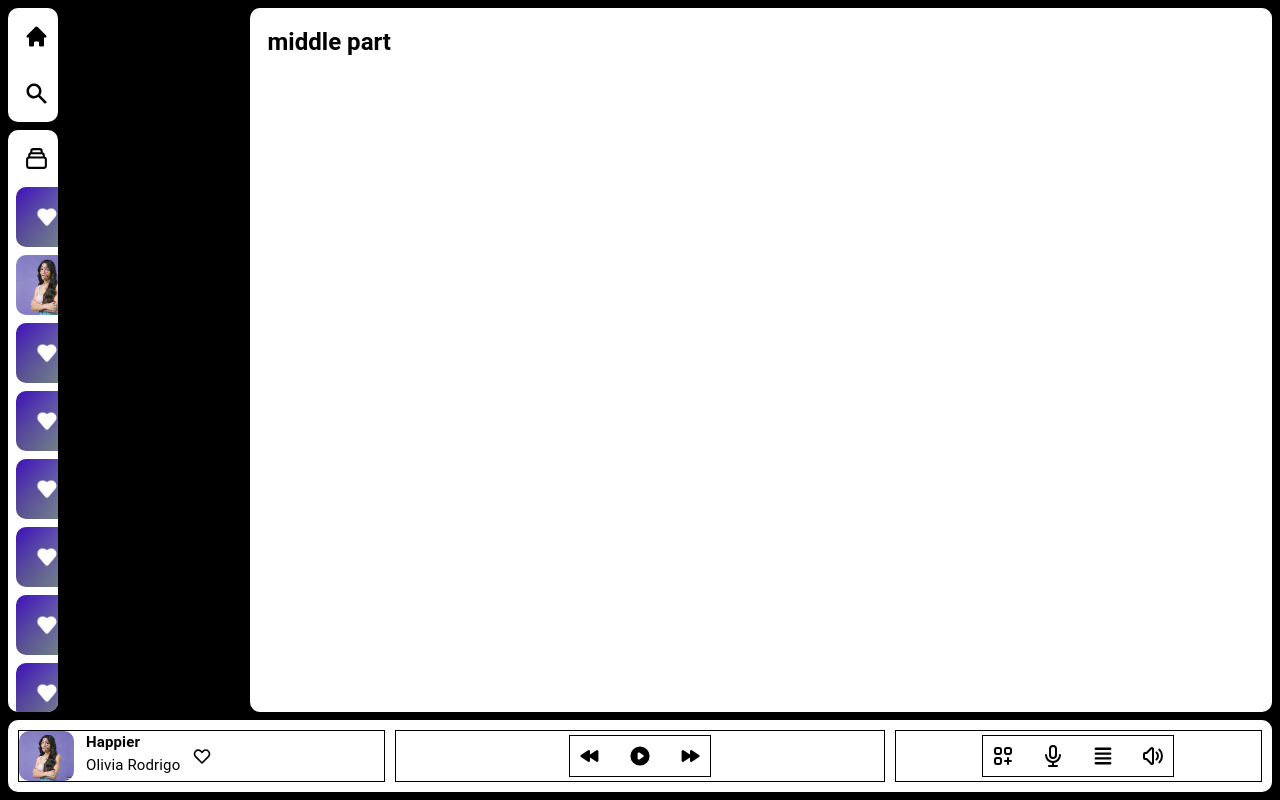
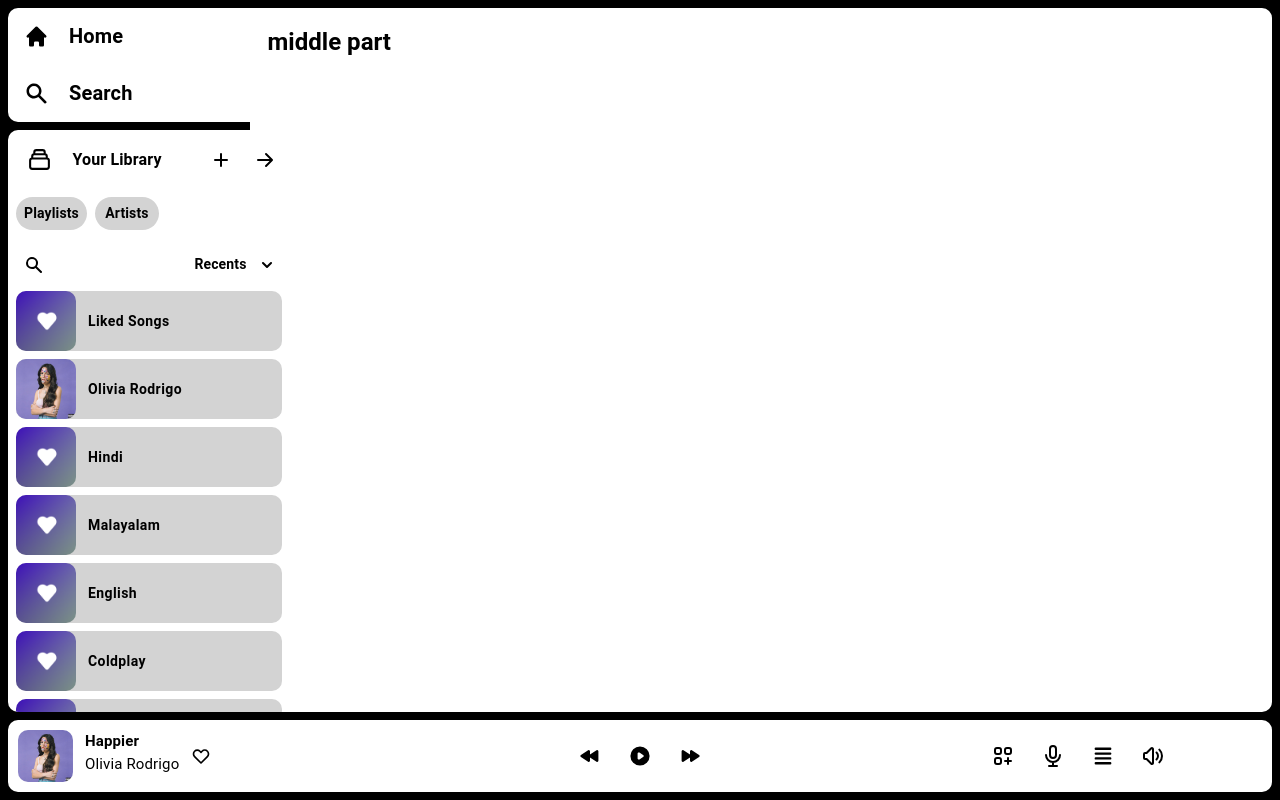
Before and after one commit to midhunk0/spotefy, a React (Create React App) app: page / in a window 1280 px wide. Built offline with nearby package versions, Linux system fonts and the light colour scheme.

Commit message:
changes..

```diff
--- a/src/App.js
+++ b/src/App.js
@@ -7,17 +7,20 @@ import BottomBar from "./components/Global/BottomBar"
 
 function App() {
     const [right, setRight]=useState(false)
-
+    const [left, setLeft]=useState(false);
     const toggleRight=()=>{
         setRight(!right)
+    }
+    const toggleLeft=()=>{
+        setLeft(!left)
     }
     return(
         <Box className="app" display="flex" flexDirection="column" sx={{ background: "black" }}>
             <Box height="90%" display="flex">
                 <Box display="flex" width="19.5%">
-                    <Left/>
+                    <Left toggleLeft={toggleLeft}/>
                 </Box>
-                <Box display="flex" width={right ? "60.5%" : "80.5%"}>
+                <Box display="flex" width={right ? "60.5%" : "80.5%" } >
                     <Middle/>
                 </Box>
                 {right && (
--- a/src/components/Global/BottomBar.jsx
+++ b/src/components/Global/BottomBar.jsx
@@ -8,31 +8,25 @@ const BottomBar=({toggleRight})=>{
     const [liked, setLiked]=useState(false)
     const [right, setRight]=useState(false)
     const [lyrics, setLyrics]=useState(false)
-
     const volumeToggle=()=>{
         volumeOff(!volumeOn)
     }
-
     const playToggle=()=>{
         pause(!play)
     }
-
     const likeToggle=()=>{
         setLiked(!liked)
     }
-
     const rightToggle=()=>{
         setRight(!right)
         toggleRight()
     }
-
     const lyricsToggle=()=>{
         setLyrics(!lyrics)
     }
-
     return(
         <Box margin="0 8px" height="65%" padding="10px" borderRadius="10px" sx={{background:"white",}} display="flex" gap="10px">
-            <Box display="flex" width="30%" border="1px solid black">
+            <Box display="flex" width="30%">
                 <img src={`../../assets/olivia.jpeg`} width="55px" style={{alignItems:"center", borderRadius: "10px" }} alt="olivia"/>
                 <Box display="flex" flexDirection="column" >
                     <a href="/happier" style={{color:"black",textDecoration:"none"}}>
@@ -52,8 +46,9 @@ const BottomBar=({toggleRight})=>{
                     </IconButton>
                 </Box>
             </Box>
-            <Box display="flex" flexDirection="column" width="40%" justifyContent="center" alignItems="center" border="1px solid black">
-                <Box display="flex" border="1px solid black"  justifyContent="space-around" gap="10px">
+
+            <Box display="flex" flexDirection="column" width="40%" justifyContent="center" alignItems="center" >
+                <Box display="flex"   justifyContent="space-around" gap="10px">
                     {/* shuffle */}
                     <IconButton >
                         <HiRewind color="black"/>
@@ -70,8 +65,9 @@ const BottomBar=({toggleRight})=>{
                     {/* music player */}
                 </Box>
             </Box>
-            <Box border="1px solid black" display="flex" width="30%" justifyContent="center" alignItems="center">
-                <Box display="flex" border="1px solid black" justifyContent="space-around" gap="10px">
+
+            <Box  display="flex" width="30%" justifyContent="center" alignItems="center">
+                <Box display="flex" justifyContent="space-around" gap="10px">
                     <IconButton onClick={rightToggle}>
                         {right ? <HiOutlineViewGrid color="green" /> : <HiOutlineViewGridAdd color="black" />}
                     </IconButton>
--- a/src/components/Left/Left.jsx
+++ b/src/components/Left/Left.jsx
@@ -1,36 +1,25 @@
 import React, { useState } from "react";
-import {
-  HiHome,
-  HiOutlineHome,
-  HiSearch,
-  HiOutlineCollection,
-  HiPlus,
-  HiArrowRight,
-  HiChevronDown
-} from "react-icons/hi";
+import { HiHome, HiOutlineHome, HiSearch, HiOutlineCollection, HiPlus, HiArrowRight, HiChevronDown } from "react-icons/hi";
 import { Box, Typography, Button, ButtonBase, List, IconButton } from "@mui/material";
 
-const Left = () => {
+const Left = ({toggleLeft}) => {
     const data = [
         'Liked Songs', 'Olivia Rodrigo', 'Hindi', 'Malayalam',
         'English', 'Coldplay', 'Hans Zimmer', 'Olivia Rodrigo',
         'Hindi', 'Malayalam', 'English', 'Coldplay', 'Hans Zimmer',
     ];
-
     const [home, setHome] = useState(true);
-  const [side, setSide] = useState(false);
-
+    const [left, setLeft] = useState(true);
     const goToHome = () => {
         setHome(true);
     };
-
-  const toggleSidebar = () => {
-    setSide(prevState => !prevState);
+    const leftToggle = () => {
+        setLeft(!left);
+        toggleLeft()
     };
-
     return (
         <Box display="flex" >
-      {side ? (
+            {left ? (
                 <Box display="flex" flexDirection="column" margin="8px" gap="8px">
                     <Box display="flex" flexDirection="column" borderRadius="10px" bgcolor="white">
                         <a href="/home" style={{ textDecoration: "none", color: "black" }} onClick={goToHome}>
@@ -54,10 +43,12 @@ const Left = () => {
                             </Box>
                         </a>
                     </Box>
-      <Box display="flex" flexDirection="column" borderRadius="10px" bgcolor="white" sx={{ overflow: "auto" }}>
+
+                    <Box display="flex" flexDirection="column" borderRadius="10px" bgcolor="white" sx={{ overflow: "auto" }} >
+
                         <Box display="flex" height="10.6%">
                             <Box display="flex" sx={{ m: 1 }}>
-          <ButtonBase disableRipple sx={{ width: "157px", gap: 0.5, borderRadius: "20px" }} onClick={toggleSidebar}>
+                                <ButtonBase disableRipple sx={{ width: "157px", gap: 0.5, borderRadius: "20px" }} onClick={leftToggle}>
                                     <Box sx={{ display: 'flex', alignItems: 'center', justifyContent: 'center', width: '25px', height: '25px', p: 1 }}>
                                         <HiOutlineCollection size="25px" color="black" />
                                     </Box>
@@ -75,6 +66,7 @@ const Left = () => {
                                 </IconButton>
                             </Box>
                         </Box>
+
                         <Box display="flex">
                             <Box m="8px" >
                                 <Button disableRipple sx={{ background: "lightgray", "&:hover": { background: "gray", color: "white" }, "&:active": { background: "black", transition: "background .7s" }, borderRadius: "20px", color: "black" }}>
@@ -89,6 +81,7 @@ const Left = () => {
                                 </Button>
                             </Box>
                         </Box>
+
                         <Box sx={{ height: '85%', overflow: 'auto' }}>
                             <List sx={{ padding: 0 }}>
                                 <Box display="flex" sx={{ m: 1, gap: 16.8 }}>
@@ -107,38 +100,11 @@ const Left = () => {
                                     </Box>
                                 </Box>
                                 {data.map((item, index) => (
-            <Button
-              key={index}
-              disableRipple
-              sx={{
-                height: "60px",
-                textTransform: "none",
-                fontWeight: "bold",
-                background: "lightgray",
-                color: "black",
-                borderRadius: "10px",
-                width: "94%",
-                m: "0 8px 8px 8px",
-                justifyContent: "left",
-                "&:hover": { background: "gray", color: "white" },
-                "&:active": { background: "black", transition: "background .7s" }
-              }}
-            >
+                                    <Button key={index} disableRipple sx={{ height: "60px", textTransform: "none", fontWeight: "bold", background: "lightgray", color: "black", borderRadius: "10px", width: "94%", m: "0 8px 8px 8px", justifyContent: "left", "&:hover": { background: "gray", color: "white" }, "&:active": { background: "black", transition: "background .7s" }}}>
                                         {index === 1 ? (
-                <img
-                  src={`../../assets/olivia.jpeg`}
-                  width="60px"
-                  height="60px"
-                  style={{ objectFit: 'cover',marginLeft:"-8px", borderRadius: "10px" }}
-                  alt="olivia"
-                />
+                                            <img src={`../../assets/olivia.jpeg`} width="60px" height="60px" style={{ objectFit: 'cover',marginLeft:"-8px", borderRadius: "10px" }} alt="olivia"/>
                                         ) : (
-                <img
-                  src={`../../assets/liked.png`}
-                  width="60px"
-                  style={{marginLeft:"-8px", borderRadius: "10px" }}
-                  alt="liked"
-                />
+                                            <img src={`../../assets/liked.png`} width="60px" style={{marginLeft:"-8px", borderRadius: "10px" }} alt="liked" />
                                         )}
                                         <Box alignItems="center" ml={1.5}>
                                             {item}
@@ -149,9 +115,8 @@ const Left = () => {
                         </Box>
                     </Box>
                 </Box>
-
             ) : (
-        <Box width="20%" display="flex" flexDirection="column" margin="8px" gap="8px">
+                <Box  display="flex" flexDirection="column" margin="8px" gap="8px" width="25%">
                     <Box display="flex" flexDirection="column" borderRadius="10px"  bgcolor="white">
                         <a href="/home" style={{ textDecoration: "none", color: "black" }} onClick={goToHome}>
                             <Box display="flex" sx={{ m: 1, gap: 1 }}>
@@ -168,43 +133,25 @@ const Left = () => {
                             </Box>
                         </a>
                     </Box>
+
                     <Box display="flex" flexDirection="column" borderRadius="10px" bgcolor="white" sx={{ overflow: "auto" }}>
                         <Box display="flex" height="10.6%">
                             <Box display="flex" sx={{ m: 1 }}>
-          <ButtonBase disableRipple  onClick={toggleSidebar}>
+                                <ButtonBase disableRipple  onClick={leftToggle}>
                                     <Box sx={{ display: 'flex', alignItems: 'center', justifyContent: 'center', width: '25px', height: '25px', p: 1 }}>
                                         <HiOutlineCollection size="25px" color="black" />
                                     </Box>
                                 </ButtonBase>
                             </Box>
                         </Box>
-      <Box sx={{ height: '100%',overflow: 'auto', }} >
+                        <Box sx={{ height: '100%', overflow: 'auto', overflowX: 'hidden' }}>
                             <List sx={{ padding: 0 }}>
                                 {data.map((item, index) => (
-            <Button
-              key={index}
-              disableRipple
-              sx={{
-                height: "60px",
-                borderRadius: "10px",
-                m: "0 8px 8px 8px",
-              }}
-            >
+                                    <Button key={index} disableRipple sx={{ height: "60px", borderRadius: "10px", m:"0 8px 8px" }} >
                                         {index === 1 ? (
-                <img
-                  src={`../../assets/olivia.jpeg`}
-                  width="60px"
-                  height="60px"
-                  style={{ objectFit: 'cover', marginLeft:"-8px", borderRadius: "10px" }}
-                  alt="olivia"
-                />
+                                            <img src={`../../assets/olivia.jpeg`} width="60px" height="60px" style={{marginLeft:"-8px", objectFit: 'cover', borderRadius: "10px" }} alt="olivia" />
                                         ) : (
-                <img
-                  src={`../../assets/liked.png`}
-                  width="60px"
-                  style={{marginLeft:"-8px",  borderRadius: "10px" }}
-                  alt="liked"
-                />
+                                            <img src={`../../assets/liked.png`} width="60px" style={{ marginLeft:"-8px", borderRadius: "10px" }} alt="liked" />
                                         )}
                                     </Button>
                                 ))}
@@ -213,7 +160,6 @@ const Left = () => {
                     </Box>
                 </Box>
             )}
-
         </Box>
     );
 };
--- a/src/components/Right/Right.jsx
+++ b/src/components/Right/Right.jsx
@@ -4,7 +4,6 @@ import { HiHeart, HiBadgeCheck, HiDotsHorizontal } from "react-icons/hi";
 
 const Right = () => {
     const [showRightbar, notShowRightbar] =useState(false)
-
     const rightbarToggle=()=>{
         notShowRightbar(!showRightbar)
     }
@@ -18,6 +17,7 @@ const Right = () => {
                     <img src={`../../assets/olivia.jpeg`} alt="olivia" width="100%" style={{ borderRadius: "10px" }} />
                 </a>
             </Box>
+
             <Box display="flex">
                 <Box display="flex" flexDirection="column">
                     <a href="/sour" style={{ color: "black", textDecoration: "none" }}>
@@ -40,6 +40,7 @@ const Right = () => {
                     </IconButton>
                 </Box>
             </Box>
+
             <Box mt="7px" position="relative">
                 <a href="/olivia" style={{ textDecoration: "none", color: "black" }}>
                     <Box position="absolute" top="8px" left="8px" display="flex" gap="5px">
@@ -55,6 +56,7 @@ const Right = () => {
                     </Box>
                 </a>
             </Box>
+
             <Box bgcolor="black"  display="flex" flexDirection="column" borderRadius="10px" margin="8px 0 1px 0">
                 <Box display="flex" marginTop="8px" justifyContent="space-between">
                     <Typography color="white" margin="8px" fontSize="16px" >
@@ -81,6 +83,7 @@ const Right = () => {
                     </Button>
                 </Box>
             </Box>
+
             <Box bgcolor="black"  display="flex" flexDirection="column" borderRadius="10px" margin="8px 0 1px 0">
                 <Box display="flex" marginTop="8px" justifyContent="space-between">
                     <Typography color="white" margin="8px" fontSize="16px" >
```
Also changed, not shown: src/components/Middle/Middle.jsx (+2 -8 lines). Lines whose indentation alone changed are shown as unchanged.
